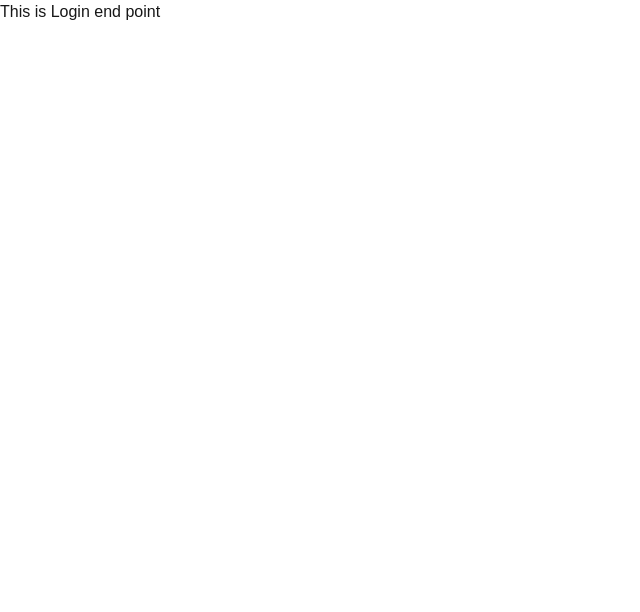
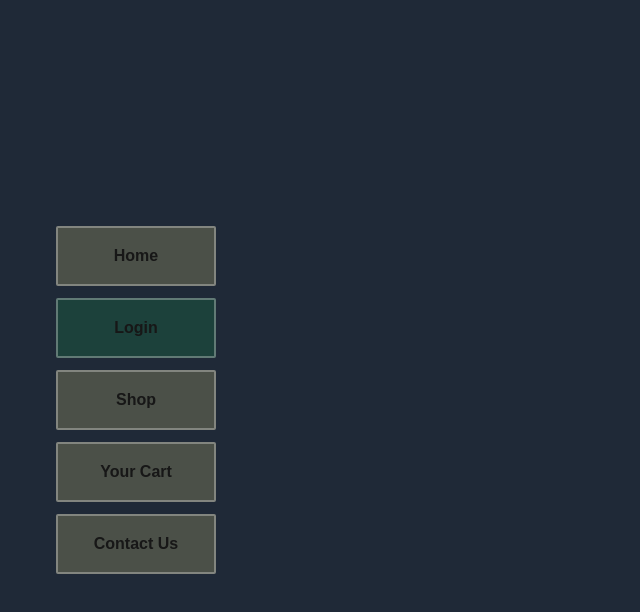
Before and after one commit to MichihideS/sti_Web-API-Backend_projektarbete-frontendv2, a Next.js app: page /login in a window 1280 px wide. Shown: the top 612 px of the page, without its empty margins (0-640 px from the left). Built offline with nearby package versions, Linux system fonts and the light colour scheme.

Commit message:
add pages for login, shop, contact and cart with custom navigation button + styling

```diff
--- /dev/null
+++ b/app/(authentication)/login/page.tsx
@@ -0,0 +1,48 @@
+"use client"
+
+import CustomButtonNavigation from "@/app/_components/CustomButtonNavigation"
+
+export default function Login() {
+	return (
+		<div className="h-screen flex justify-start items-center bg-gray-800">
+			<div className="flex flex-col gap-3 px-14">
+				<CustomButtonNavigation
+					title={"Home"}
+					navigation={"/home"}
+				></CustomButtonNavigation>
+
+				<button
+					className="
+          p-4
+        bg-green-600
+        bg-opacity-20
+        font-bold
+        min-w-40
+        rounded-sm
+        border-2
+        border-solid
+        border-white
+        border-opacity-30
+        "
+				>
+					Login
+				</button>
+
+				<CustomButtonNavigation
+					title={"Shop"}
+					navigation={"/shop"}
+				></CustomButtonNavigation>
+
+				<CustomButtonNavigation
+					title={"Your Cart"}
+					navigation={"/customer-cart"}
+				></CustomButtonNavigation>
+
+				<CustomButtonNavigation
+					title={"Contact Us"}
+					navigation={"/contact"}
+				></CustomButtonNavigation>
+			</div>
+		</div>
+	)
+}
--- /dev/null
+++ b/app/(store)/customer-cart/page.tsx
@@ -0,0 +1,46 @@
+import CustomButtonNavigation from "@/app/_components/CustomButtonNavigation"
+
+export default function CustomerCart() {
+	return (
+		<div className="h-screen flex justify-start items-center bg-gray-800">
+			<div className="flex flex-col gap-3 px-14">
+				<CustomButtonNavigation
+					title={"Home"}
+					navigation={"/home"}
+				></CustomButtonNavigation>
+
+				<CustomButtonNavigation
+					title={"Login"}
+					navigation={"/login"}
+				></CustomButtonNavigation>
+
+				<CustomButtonNavigation
+					title={"Shop"}
+					navigation={"/shop"}
+				></CustomButtonNavigation>
+
+				<button
+					className="
+				p-4
+			bg-green-600
+			bg-opacity-20
+			font-bold
+			min-w-40
+			rounded-sm
+			border-2
+			border-solid
+			border-white
+			border-opacity-30
+			"
+				>
+					Your Cart
+				</button>
+
+				<CustomButtonNavigation
+					title={"Contact Us"}
+					navigation={"/contact"}
+				></CustomButtonNavigation>
+			</div>
+		</div>
+	)
+}
--- /dev/null
+++ b/app/(store)/shop/page.tsx
@@ -0,0 +1,46 @@
+import CustomButtonNavigation from "@/app/_components/CustomButtonNavigation"
+
+export default function Shop() {
+	return (
+		<div className="h-screen flex justify-start items-center bg-gray-800">
+			<div className="flex flex-col gap-3 px-14">
+				<CustomButtonNavigation
+					title={"Home"}
+					navigation={"/home"}
+				></CustomButtonNavigation>
+
+				<CustomButtonNavigation
+					title={"Login"}
+					navigation={"/login"}
+				></CustomButtonNavigation>
+
+				<button
+					className="
+            p-4
+          bg-green-600
+          bg-opacity-20
+          font-bold
+          min-w-40
+          rounded-sm
+          border-2
+          border-solid
+          border-white
+          border-opacity-30
+          "
+				>
+					Shop
+				</button>
+
+				<CustomButtonNavigation
+					title={"Your Cart"}
+					navigation={"/customer-cart"}
+				></CustomButtonNavigation>
+
+				<CustomButtonNavigation
+					title={"Contact Us"}
+					navigation={"/contact"}
+				></CustomButtonNavigation>
+			</div>
+		</div>
+	)
+}
--- a/app/_components/CustomButtonMain.tsx
+++ b/app/_components/CustomButtonMain.tsx
@@ -1,3 +1,4 @@
+// Custom button with a void function
 export default function CustomButtonMain({
 	title,
 	myFunction,
--- /dev/null
+++ b/app/_components/CustomButtonNavigation.tsx
@@ -0,0 +1,33 @@
+import Link from "next/link"
+
+// Custom button for navigation
+export default function CustomButtonNavigation({
+	title,
+	navigation,
+}: {
+	title: string
+	navigation: string
+}) {
+	return (
+		<Link href={navigation}>
+			<button
+				className="
+			p-4
+			bg-yellow-200
+			bg-opacity-20
+			font-bold
+			hover:bg-yellow-950
+			hover:opacity-30
+			min-w-40
+			rounded-sm
+			border-2
+			border-solid
+			border-white
+			border-opacity-30
+			"
+			>
+				{title}
+			</button>
+		</Link>
+	)
+}
--- /dev/null
+++ b/app/_components/MainTitle.tsx
@@ -0,0 +1,12 @@
+export default function MainTitle() {
+	return (
+		<div
+			className="
+    text-7xl
+    pt-12
+    "
+		>
+			<p>Space Invader</p>
+		</div>
+	)
+}
--- /dev/null
+++ b/app/contact/page.tsx
@@ -0,0 +1,48 @@
+"use client"
+
+import CustomButtonNavigation from "../_components/CustomButtonNavigation"
+
+export default function Contact() {
+	return (
+		<div className="h-screen flex justify-start items-center bg-gray-800">
+			<div className="flex flex-col gap-3 px-14">
+				<CustomButtonNavigation
+					title={"Home"}
+					navigation={"/home"}
+				></CustomButtonNavigation>
+
+				<CustomButtonNavigation
+					title={"Login"}
+					navigation={"/login"}
+				></CustomButtonNavigation>
+
+				<CustomButtonNavigation
+					title={"Shop"}
+					navigation={"/shop"}
+				></CustomButtonNavigation>
+
+				<CustomButtonNavigation
+					title={"Your Cart"}
+					navigation={"/customer-cart"}
+				></CustomButtonNavigation>
+
+				<button
+					className="
+				p-4
+			bg-green-600
+			bg-opacity-20
+			font-bold
+			min-w-40
+			rounded-sm
+			border-2
+			border-solid
+			border-white
+			border-opacity-30
+			"
+				>
+					Contact Us
+				</button>
+			</div>
+		</div>
+	)
+}
--- a/app/home/page.tsx
+++ b/app/home/page.tsx
@@ -1,7 +1,8 @@
 "use client"
 
 import { useEffect } from "react"
-import CustomButtonMain from "../_components/CustomButtonMain"
+import CustomButtonNavigation from "../_components/CustomButtonNavigation"
+import MainTitle from "../_components/MainTitle"
 
 export default function Home() {
 	function logTest() {
@@ -20,11 +21,50 @@ export default function Home() {
 	}
 
 	return (
-		<div>
-			<CustomButtonMain
-				title={"LogTest"}
-				myFunction={logTest}
-			></CustomButtonMain>
+		<div className="h-screen flex flex-col bg-gray-800">
+			<div className="flex justify-center">
+				<MainTitle />
+			</div>
+			<div className="flex flex-row flex-grow items-center">
+				<div className="flex flex-col gap-3 px-14">
+					<button
+						className="
+				p-4
+			bg-green-600
+			bg-opacity-20
+			font-bold
+			min-w-40
+			rounded-sm
+			border-2
+			border-solid
+			border-white
+			border-opacity-30
+			"
+					>
+						Home
+					</button>
+
+					<CustomButtonNavigation
+						title={"Login"}
+						navigation={"/login"}
+					></CustomButtonNavigation>
+
+					<CustomButtonNavigation
+						title={"Shop"}
+						navigation={"/shop"}
+					></CustomButtonNavigation>
+
+					<CustomButtonNavigation
+						title={"Your Cart"}
+						navigation={"/customer-cart"}
+					></CustomButtonNavigation>
+
+					<CustomButtonNavigation
+						title={"Contact Us"}
+						navigation={"/contact"}
+					></CustomButtonNavigation>
+				</div>
+			</div>
 		</div>
 	)
 }
--- a/app/login/page.tsx
+++ /dev/null
@@ -1,7 +0,0 @@
-export default function Login() {
-	return (
-		<div>
-			<p>This is Login end point</p>
-		</div>
-	)
-}
```
